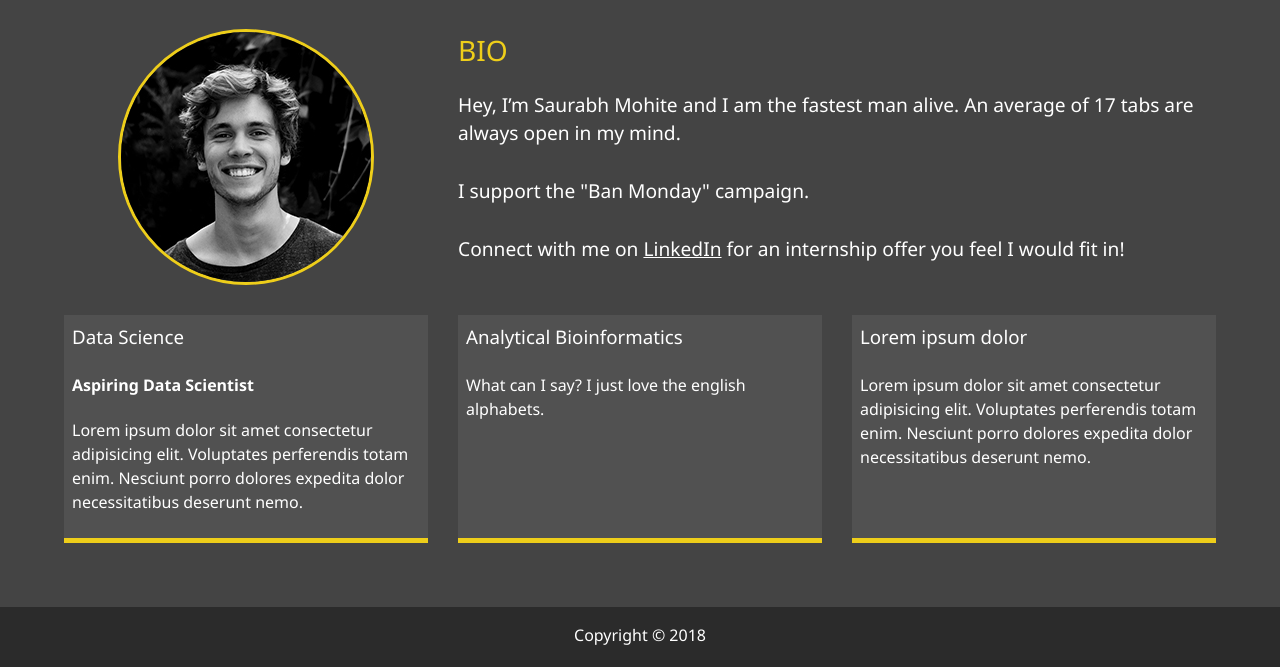
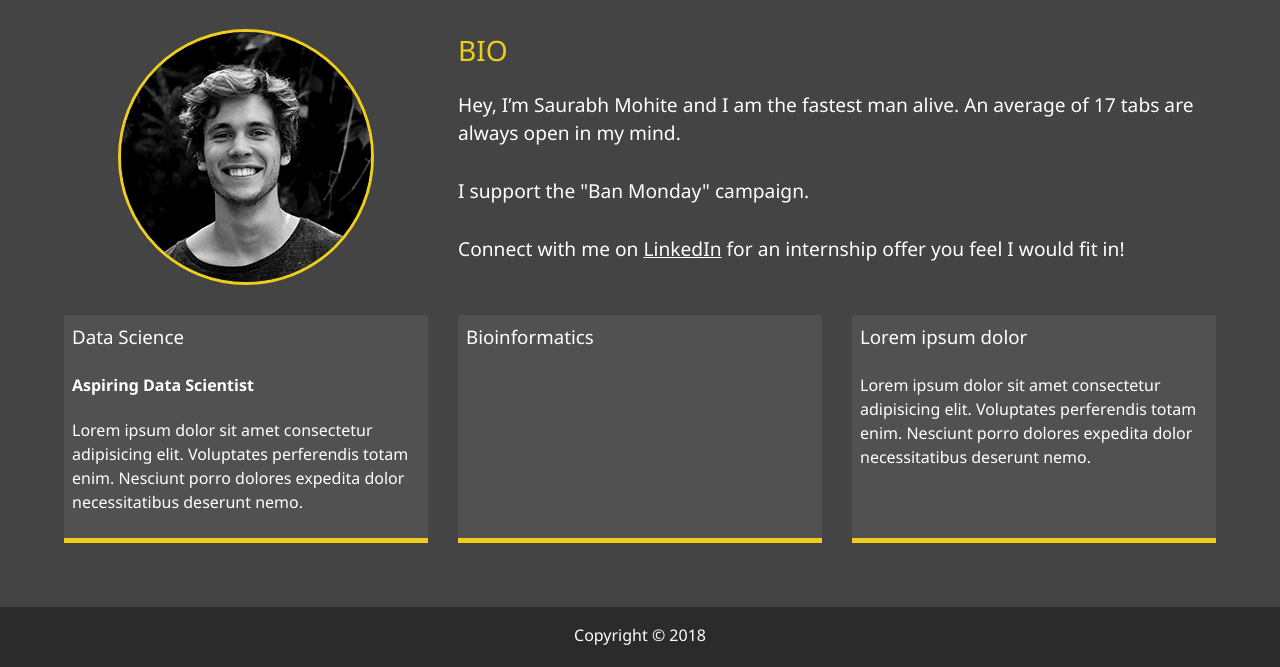
Before and after one commit to akshitv2/ASDF44.github.io, a website: page Dist/about.html in a window 1280 px wide. Shown: the part 253-920 px from the top of the page. Drawn offline with Linux system fonts and the light colour scheme.

Commit message:
Update about.html

```diff
--- a/Dist/about.html
+++ b/Dist/about.html
@@ -74,9 +74,9 @@
             </div>
 
             <div class="job job-2">
-                <h3>Analytical Bioinformatics</h3>
+                <h3>Bioinformatics</h3>
                 <h4></h4>
-                <p>What can I say? I just love the english alphabets.</p>
+                <p></p>
             </div>
 
             <div class="job job-3">
```
